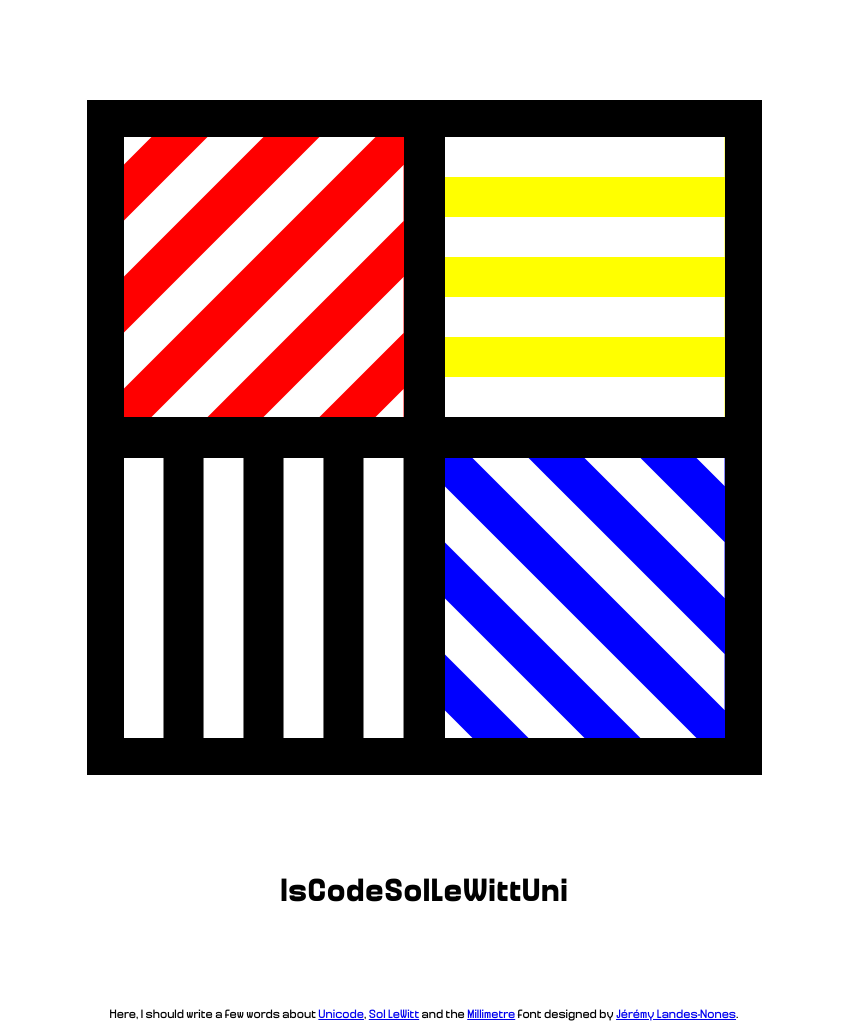
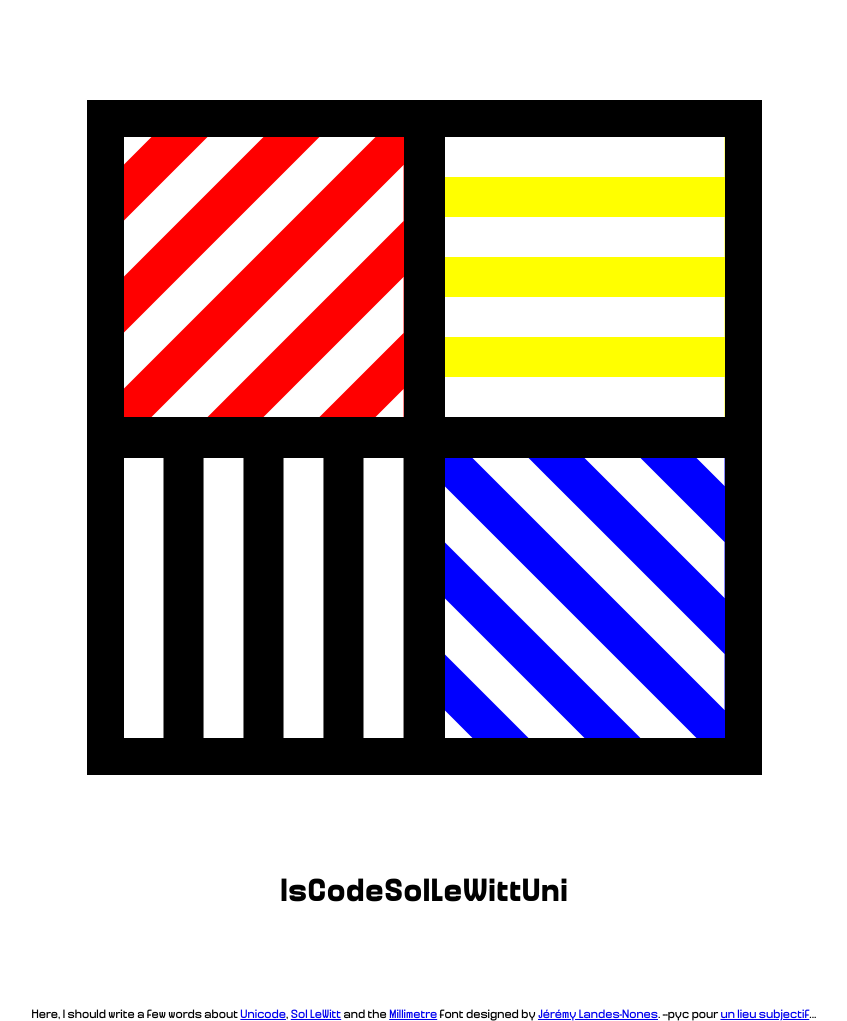
Before and after one commit to un-lieu-subjectif/un-lieu-subjectif.github.io, a plain HTML site: page tsts/uni-code-is-sol-le-witt.html in a window 1280 px wide. Shown: the whole page, without its empty margins (216-1063 px from the left). Drawn offline with Linux system fonts and the light colour scheme; files whose address does not match are found by name.

Commit message:
footer update

```diff
--- a/tsts/uni-code-is-sol-le-witt.html
+++ b/tsts/uni-code-is-sol-le-witt.html
@@ -59,7 +59,7 @@
 </div>
 <h1 id="title"></h1>
 <footer>
-  Here, I should write a few words about <a href="https://en.wikipedia.org/wiki/List_of_Unicode_characters">Unicode</a>, <a href="https://en.wikipedia.org/wiki/Sol_LeWitt">Sol LeWitt</a> and the <a href="http://velvetyne.fr/fonts/millimetre/">Millimetre</a> font designed by <a href="http://jjllnn.fr/">Jérémy Landes-Nones</a>.
+  Here, I should write a few words about <a href="https://en.wikipedia.org/wiki/List_of_Unicode_characters">Unicode</a>, <a href="https://en.wikipedia.org/wiki/Sol_LeWitt">Sol LeWitt</a> and the <a href="http://velvetyne.fr/fonts/millimetre/">Millimetre</a> font designed by <a href="http://jjllnn.fr/">Jérémy Landes-Nones</a>. --pyc pour <a href="http://lieu-subjectif.org/">un lieu subjectif</a>...
 </footer>
 
 <script type="text/javascript">
```
